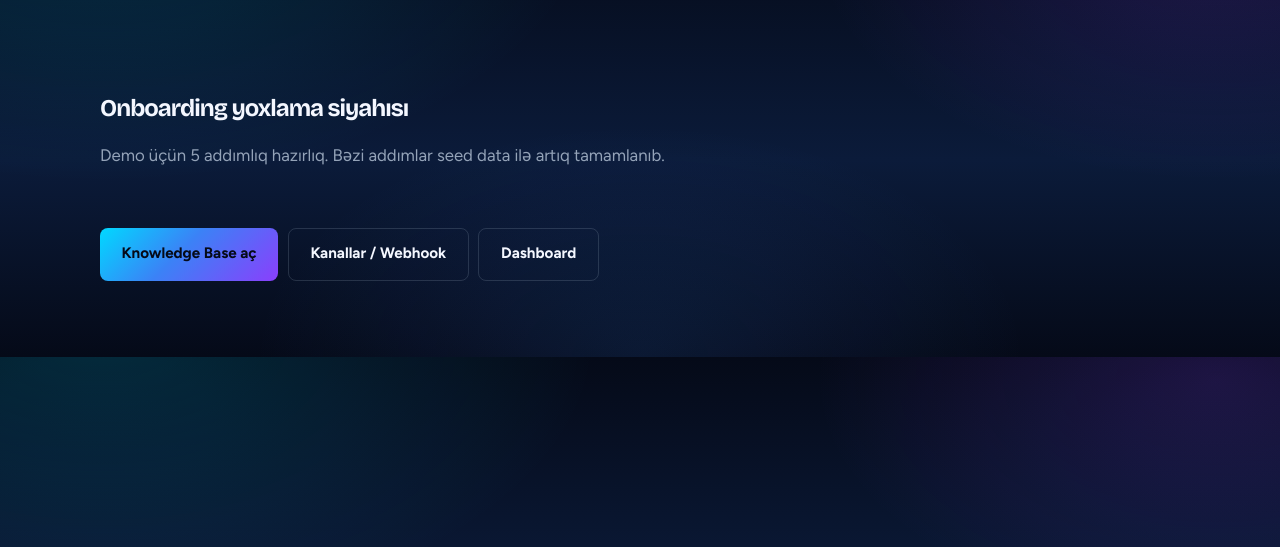
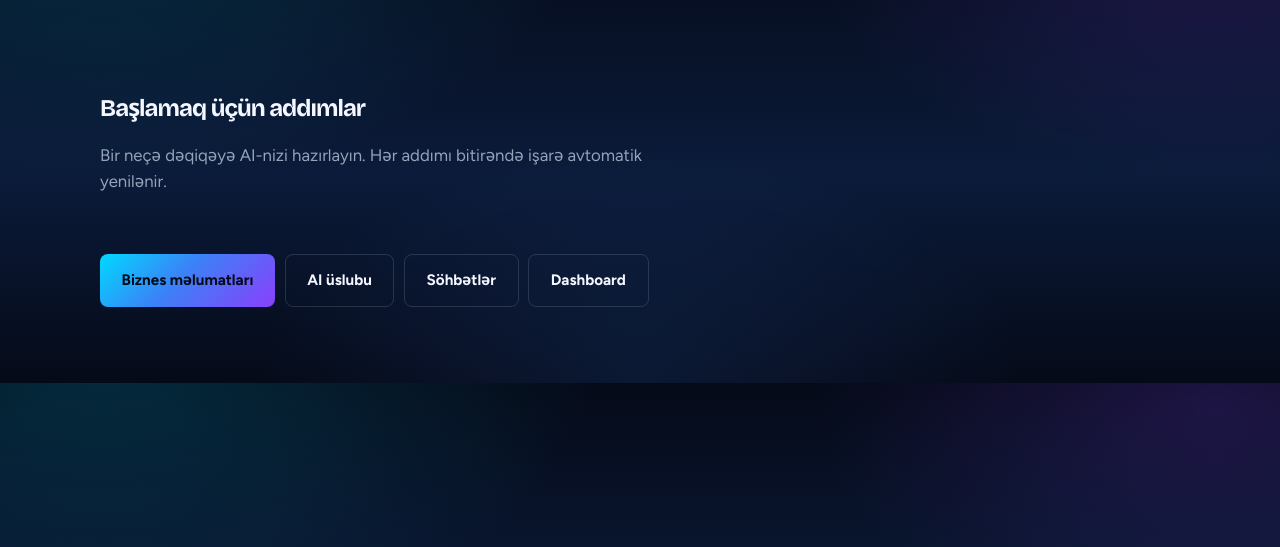
Before and after one commit to MuradAbbaszade/aiassistant-main, a Django app: template templates/accounts/onboarding.html in a window 1280 px wide. Shown: the part 82-629 px from the top of the page. Run offline with Django 5.2, Linux system fonts and the light colour scheme; the template is opened without the code that fills it, so the values that code supplies are empty; parts of the project's set-up code (start-up, migrations or seed data) failed here and were passed over.

Commit message:
Make onboarding customer-friendly and drop Meta webhook jargon.
Co-authored-by: Cursor <cursoragent@cursor.com>

```diff
--- a/core/i18n.py
+++ b/core/i18n.py
@@ -146,14 +146,14 @@ STRINGS: dict[str, dict[str, str]] = {
         "ru": "Заполните базу знаний",
     },
     "how.4": {
-        "az": "Meta webhook-u təsdiqləyin",
-        "en": "Confirm the Meta webhook",
-        "ru": "Подтвердите Meta webhook",
+        "az": "Başqa hesaba test mesajı yazın",
+        "en": "Send a test message from another account",
+        "ru": "Отправьте тестовое сообщение с другого аккаунта",
     },
     "how.5": {
-        "az": "Mövzuya aid müştəri DM-lərinə AI cavab versin",
-        "en": "Let AI answer on-topic customer DMs",
-        "ru": "Пусть ИИ отвечает на релевантные DM",
+        "az": "AI müştəri suallarına avtomatik cavab versin",
+        "en": "Let AI answer customer questions automatically",
+        "ru": "Пусть ИИ автоматически отвечает клиентам",
     },
     "how.cta": {"az": "Instagram ilə başla", "en": "Start with Instagram", "ru": "Начать с Instagram"},
     "footer.blurb": {
--- a/templates/accounts/onboarding.html
+++ b/templates/accounts/onboarding.html
@@ -1,5 +1,5 @@
 {% extends "base.html" %}
-{% block title %}Onboarding — AI Assistant{% endblock %}
+{% block title %}Başlanğıc — AI Assistant{% endblock %}
 {% block body_class %}landing-body{% endblock %}
 {% block body %}
 <header class="site-nav">
@@ -9,8 +9,8 @@
   </div>
 </header>
 <section class="section">
-  <h1>Onboarding yoxlama siyahısı</h1>
-  <p class="section-lead">Demo üçün 5 addımlıq hazırlıq. Bəzi addımlar seed data ilə artıq tamamlanıb.</p>
+  <h1>Başlamaq üçün addımlar</h1>
+  <p class="section-lead">Bir neçə dəqiqəyə AI-nizi hazırlayın. Hər addımı bitirəndə işarə avtomatik yenilənir.</p>
   <ol class="steps">
     {% for s in steps %}
     <li>
@@ -22,10 +22,11 @@
     </li>
     {% endfor %}
   </ol>
-        <div style="display:flex;gap:0.6rem;margin-top:1.5rem;flex-wrap:wrap;">
-          <a class="btn btn-primary" href="{% url 'knowledge:list' %}">Knowledge Base aç</a>
-          <a class="btn btn-ghost" href="{% url 'channels:list' %}">Kanallar / Webhook</a>
-          <a class="btn btn-ghost" href="{% url 'analytics:dashboard' %}">Dashboard</a>
-        </div>
+  <div style="display:flex;gap:0.6rem;margin-top:1.5rem;flex-wrap:wrap;">
+    <a class="btn btn-primary" href="{% url 'knowledge:list' %}">Biznes məlumatları</a>
+    <a class="btn btn-ghost" href="{% url 'ai:settings' %}">AI üslubu</a>
+    <a class="btn btn-ghost" href="{% url 'conversations:list' %}">Söhbətlər</a>
+    <a class="btn btn-ghost" href="{% url 'analytics:dashboard' %}">Dashboard</a>
+  </div>
 </section>
 {% endblock %}
```
Also changed, not shown: accounts/views.py (+37 -15 lines).
